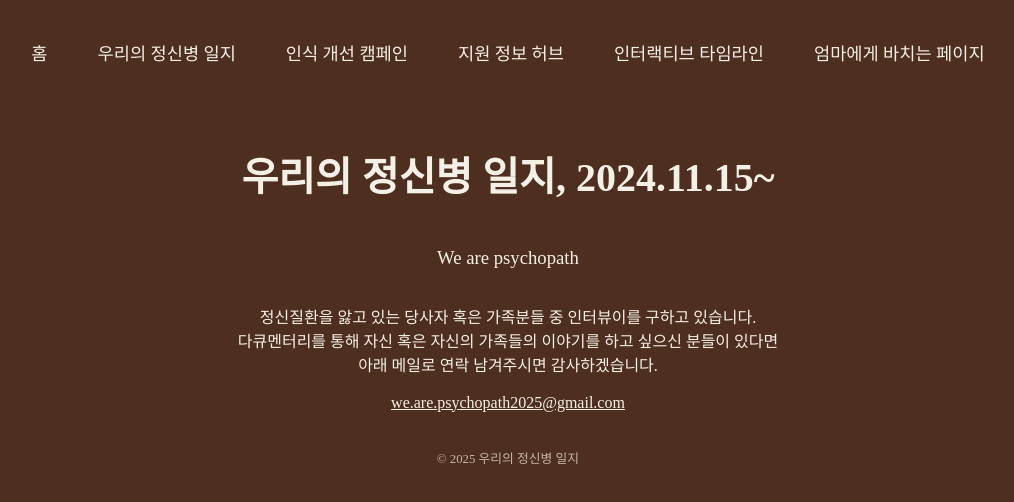
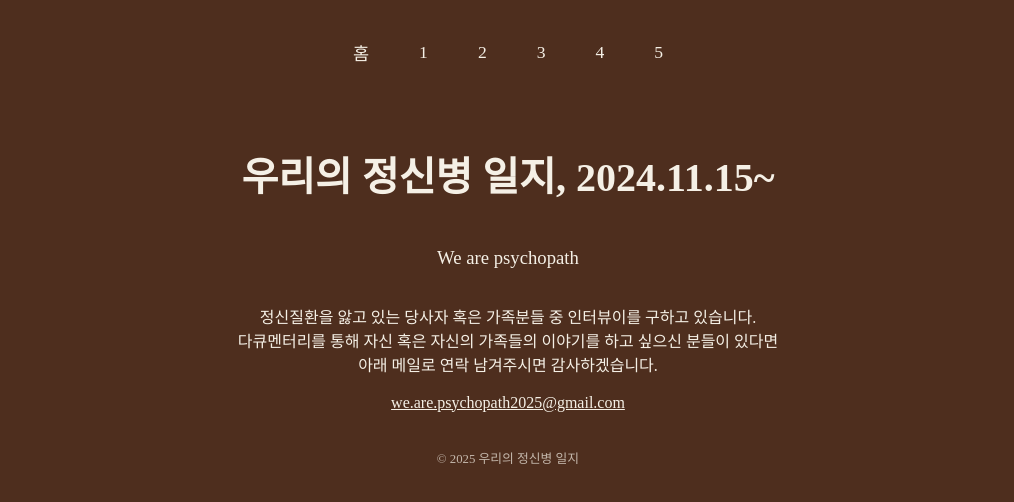
Before and after one commit to dakyumlee/We-are-psychopaths, a plain HTML site: page index.html in a window 1280 px wide. Shown: the whole page, without its empty margins (132-1146 px from the left). Drawn offline with Linux system fonts and the light colour scheme; a web font is replaced by a local one.

Commit message:
nav name change

```diff
--- a/index.html
+++ b/index.html
@@ -26,7 +26,7 @@
                       <li><a href="index.html">홈</a></li>
 
                       <li class="dropdown">
-                        <a href="#">우리의 정신병 일지</a>
+                        <a href="#">1</a>
                         <ul class="dropdown-content">
                           <li><a href="diary-list.html">일기 게시판</a></li>
                           <li><a href="gallery.html">기록 갤러리</a></li>
@@ -35,7 +35,7 @@
                       </li>
 
                       <li class="dropdown">
-                        <a href="#">인식 개선 캠페인</a>
+                        <a href="#">2</a>
                         <ul class="dropdown-content">
                           <li><a href="pages/campaign-video.html">다큐 영상</a></li>
                           <li><a href="pages/info.html">조현병 정보</a></li>
@@ -45,14 +45,14 @@
                       </li>
 
                       <li class="dropdown">
-                        <a href="#">지원 정보 허브</a>
+                        <a href="#">3</a>
                         <ul class="dropdown-content">
                           <li><a href="pages/support.html">병원/정책/연락처</a></li>
                         </ul>
                       </li>
 
-                      <li><a href="pages/timeline.html">인터랙티브 타임라인</a></li>
-                      <li><a href="pages/mother.html">엄마에게 바치는 페이지</a></li>
+                      <li><a href="pages/timeline.html">4</a></li>
+                      <li><a href="pages/mother.html">5</a></li>
                     </ul>
                   </nav>
 
```
